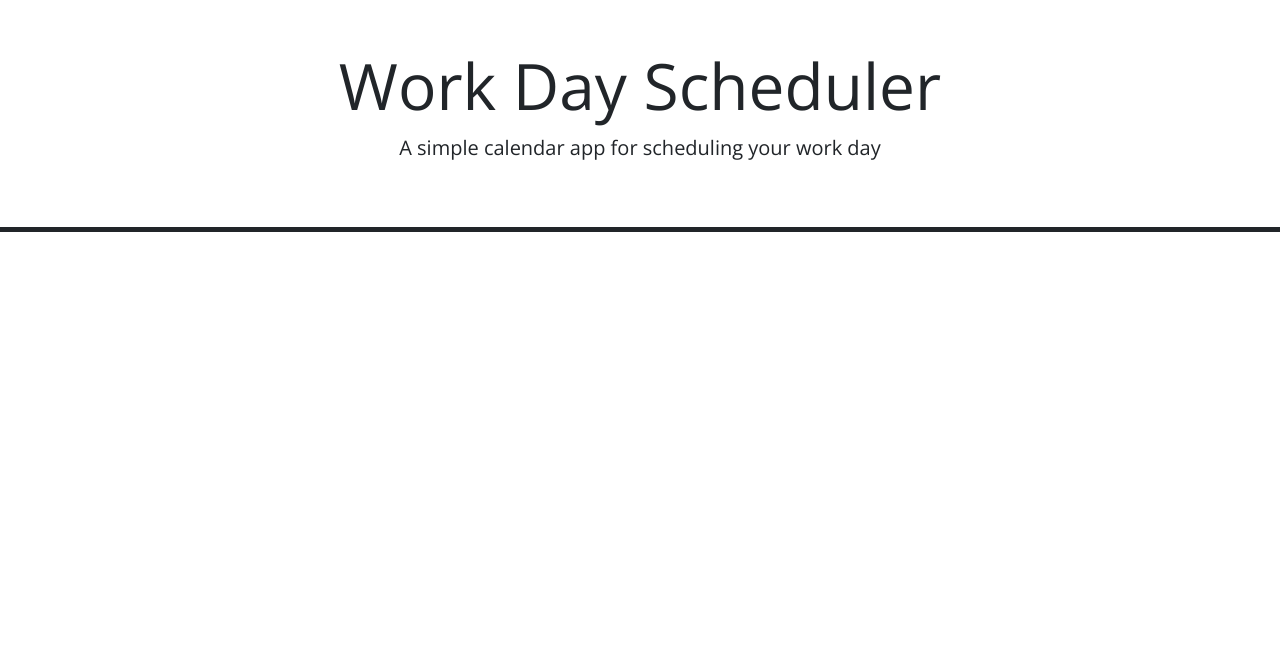
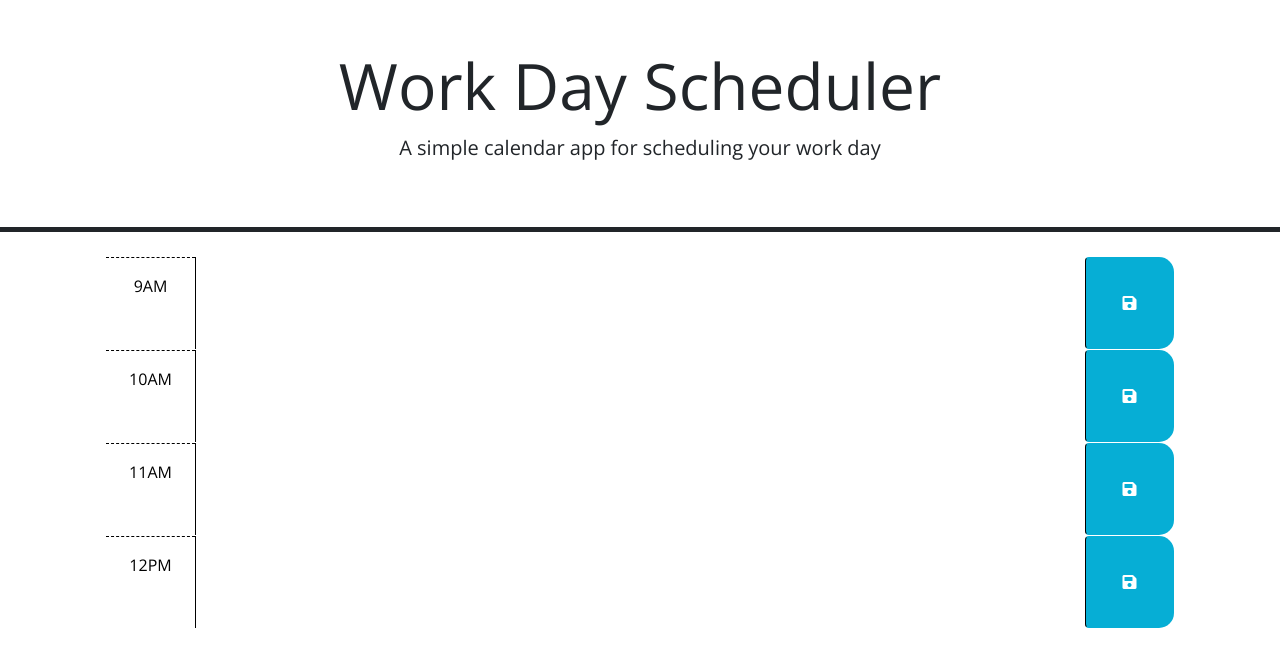
Before and after one commit to Johnnae/schedule-4, a plain HTML site: page index.html in a window 1280 px wide. Drawn offline with nearby package versions, Linux system fonts and the light colour scheme; files that its build step writes are made by us from their sources.

Commit message:
edit html

```diff
--- a/index.html
+++ b/index.html
@@ -18,7 +18,7 @@
       href="https://fonts.googleapis.com/css?family=Open+Sans&display=swap"
       rel="stylesheet"
     />
-    <link rel="stylesheet" href="style.css" />
+    <link rel="stylesheet" href="assests/style.css" />
     <title>Work Day Scheduler</title>
   </head>
 
@@ -28,3 +28,31 @@
       <p class="lead">A simple calendar app for scheduling your work day</p>
       <p id="currentDay" class="lead"></p>
     </header>
+    <div class="container-lg px-5">
+       <div id="hour-9" class="row time-block">
+          <div class="col-2 col-md-1 hour text-center py-3">9AM</div>
+          <textarea class="col-8 col-md-10 description" rows="3"></textarea>
+          <button class="btn saveBtn col-2 col-md-1" aria-label="save">
+            <i class="fas fa-save" aria-hidden="true"></i>
+          </button>
+        </div>
+        <div id="hour-10" class="row time-block">
+          <div class="col-2 col-md-1 hour text-center py-3">10AM</div>
+          <textarea class="col-8 col-md-10 description" rows="3"></textarea>
+          <button class="btn saveBtn col-2 col-md-1" aria-label="save">
+            <i class="fas fa-save" aria-hidden="true"></i>
+          </button>
+        </div>
+        <div id="hour-11" class="row time-block">
+          <div class="col-2 col-md-1 hour text-center py-3">11AM</div>
+          <textarea class="col-8 col-md-10 description" rows="3"></textarea>
+          <button class="btn saveBtn col-2 col-md-1" aria-label="save">
+            <i class="fas fa-save" aria-hidden="true"></i>
+          </button>
+        </div>
+        <div id="hour-12" class="row time-block">
+          <div class="col-2 col-md-1 hour text-center py-3">12PM</div>
+          <textarea class="col-8 col-md-10 description" rows="3"></textarea>
+    <button class="btn saveBtn col-2 col-md-1" aria-label="save">
+      <i class="fas fa-save" aria-hidden="true"></i>
+    </button>
```
Also changed, not shown: assests/script.js (+29 -0 lines).
